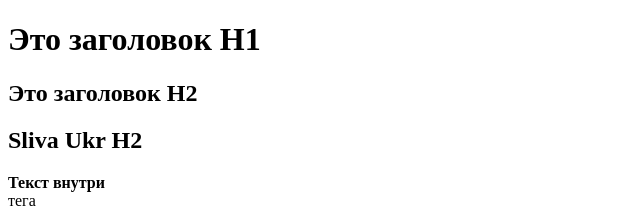
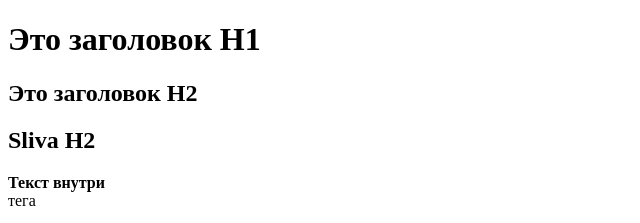
Before and after one commit to Karman0467/proba1, a plain HTML site: page index.html in a window 1280 px wide. Shown: the top 223 px of the page, 0-640 px from the left. Drawn offline with Linux system fonts and the light colour scheme.

Commit message:
Update index.html

```diff
--- a/index.html
+++ b/index.html
@@ -9,7 +9,7 @@
     <body>
     <h1>Это заголовок H1</h1>
     <h2>Это заголовок H2</h2>
-    <h2>Sliva Ukr H2</h2>
+    <h2>Sliva H2</h2>
         <p><b>Текст внутри</b> <br /> тега</p>
         <a href="https://www.youtube.com/watch?v=4jYYHaTwWvY&list=PLD5U-C5KK50UPr4dMcaFxotL_H_uIElOn&index=3" target="_blank">Ролик на YouTube</a>
     <hr />
```
